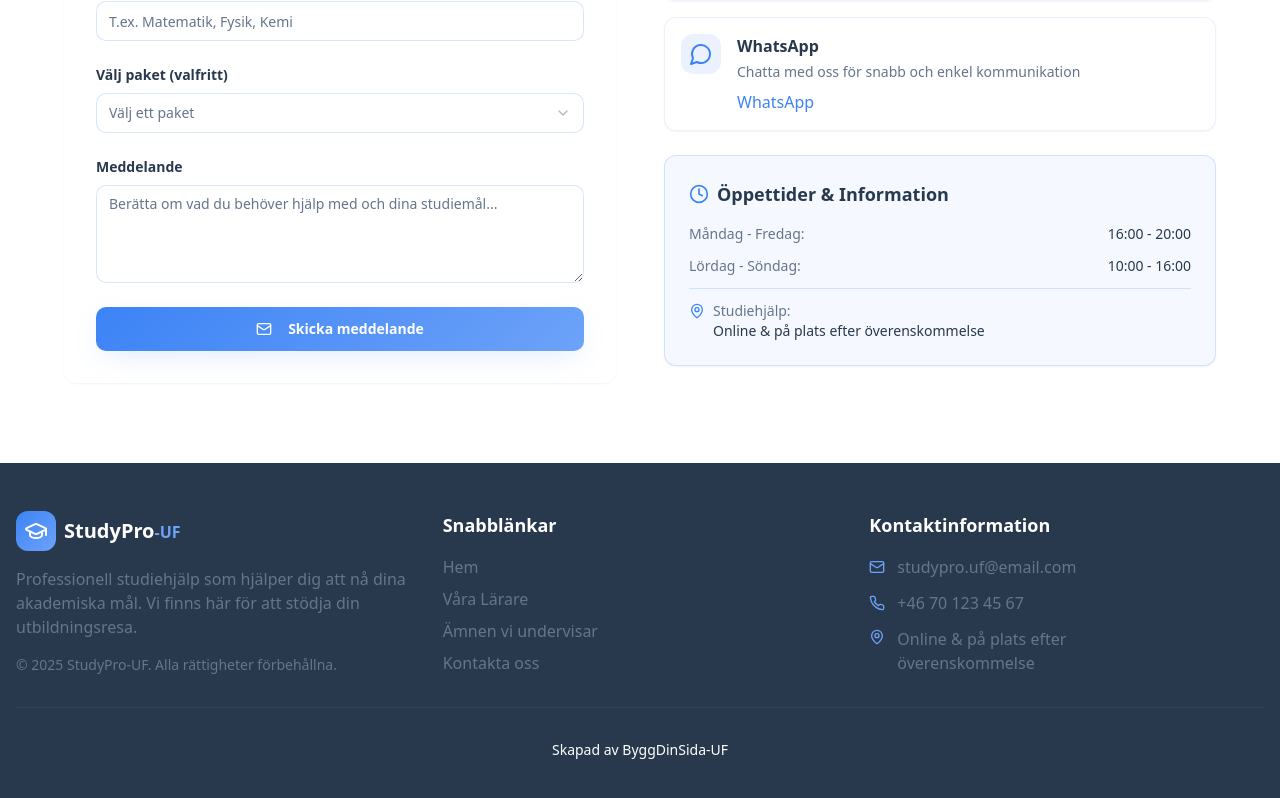
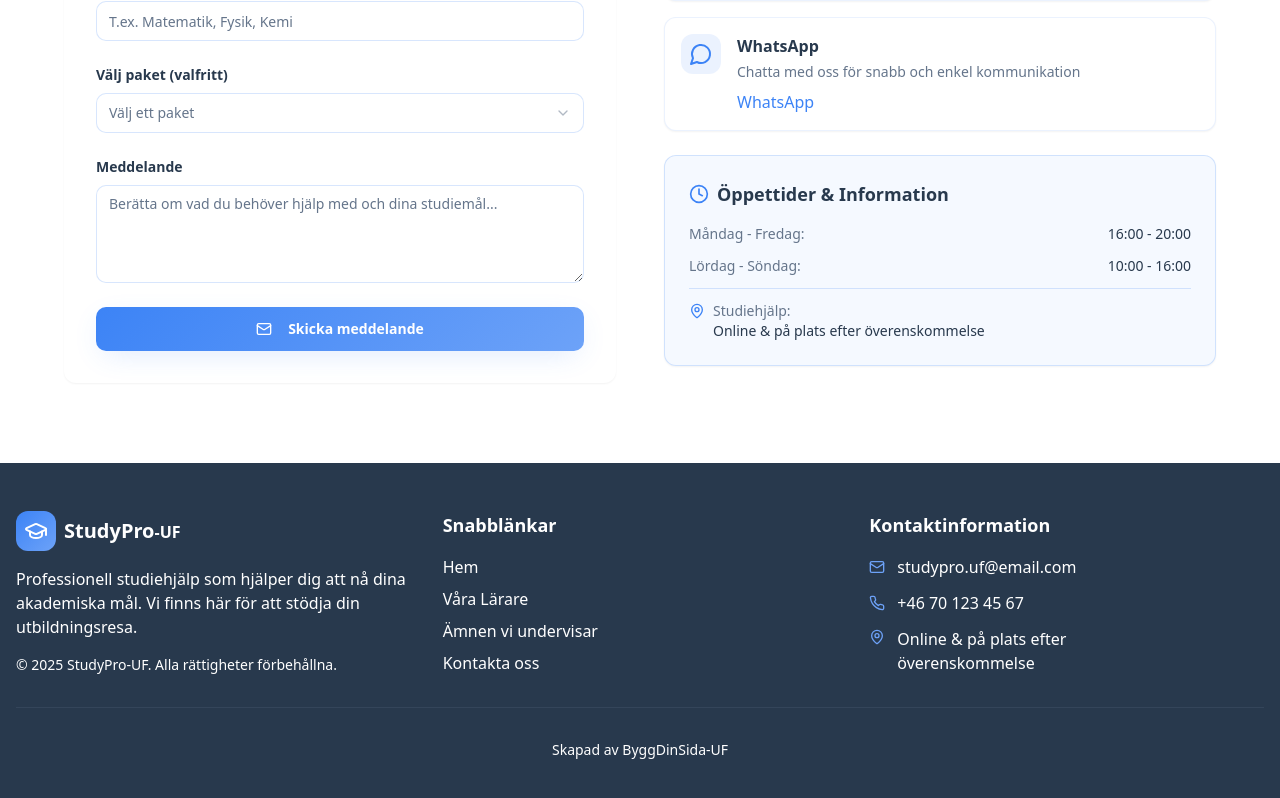
Before and after one commit to byggdinsida-bit/learnwith-pro, a React (Vite) app: page / in a window 1280 px wide. Shown: the part 4671-5469 px from the top of the page. Built offline with nearby package versions, Linux system fonts and the light colour scheme; no server answers; the database is empty; the HTML template or start-up script is replaced by a standard one.

Commit message:
Ändra alla texter i footer till vit färg

```diff
--- a/src/components/Footer.tsx
+++ b/src/components/Footer.tsx
@@ -12,33 +12,33 @@ const Footer = () => {
                 <GraduationCap className="w-6 h-6 text-white" />
               </div>
               <div>
-                <span className="text-xl font-bold">StudyPro</span>
-                <span className="text-brand-blue-light font-bold">-UF</span>
+                <span className="text-xl font-bold text-white">StudyPro</span>
+                <span className="text-white font-bold">-UF</span>
               </div>
             </div>
-            <p className="text-muted-foreground mb-4">
+            <p className="text-white mb-4">
               Professionell studiehjälp som hjälper dig att nå dina akademiska mål.
               Vi finns här för att stödja din utbildningsresa.
             </p>
-            <p className="text-sm text-muted-foreground">
+            <p className="text-sm text-white">
               © 2025 StudyPro-UF. Alla rättigheter förbehållna.
             </p>
           </div>
 
           {/* Quick Links */}
           <div>
-            <h3 className="font-bold text-lg mb-4">Snabblänkar</h3>
+            <h3 className="font-bold text-lg mb-4 text-white">Snabblänkar</h3>
             <div className="space-y-2">
-              <a href="#hem" className="block text-muted-foreground hover:text-brand-blue-light transition-colors">
+              <a href="#hem" className="block text-white hover:text-brand-blue-light transition-colors">
                 Hem
               </a>
-              <a href="#larare" className="block text-muted-foreground hover:text-brand-blue-light transition-colors">
+              <a href="#larare" className="block text-white hover:text-brand-blue-light transition-colors">
                 Våra Lärare
               </a>
-              <a href="#amnen" className="block text-muted-foreground hover:text-brand-blue-light transition-colors">
+              <a href="#amnen" className="block text-white hover:text-brand-blue-light transition-colors">
                 Ämnen vi undervisar
               </a>
-              <a href="#kontakt" className="block text-muted-foreground hover:text-brand-blue-light transition-colors">
+              <a href="#kontakt" className="block text-white hover:text-brand-blue-light transition-colors">
                 Kontakta oss
               </a>
             </div>
@@ -46,19 +46,19 @@ const Footer = () => {
 
           {/* Contact Info */}
           <div>
-            <h3 className="font-bold text-lg mb-4">Kontaktinformation</h3>
+            <h3 className="font-bold text-lg mb-4 text-white">Kontaktinformation</h3>
             <div className="space-y-3">
               <div className="flex items-center gap-3">
                 <Mail className="w-4 h-4 text-brand-blue-light" />
-                <span className="text-muted-foreground">studypro.uf@email.com</span>
+                <span className="text-white">studypro.uf@email.com</span>
               </div>
               <div className="flex items-center gap-3">
                 <Phone className="w-4 h-4 text-brand-blue-light" />
-                <span className="text-muted-foreground">+46 70 123 45 67</span>
+                <span className="text-white">+46 70 123 45 67</span>
               </div>
               <div className="flex items-start gap-3">
                 <MapPin className="w-4 h-4 text-brand-blue-light mt-0.5" />
-                <span className="text-muted-foreground">
+                <span className="text-white">
                   Online & på plats efter<br />överenskommelse
                 </span>
               </div>
```
